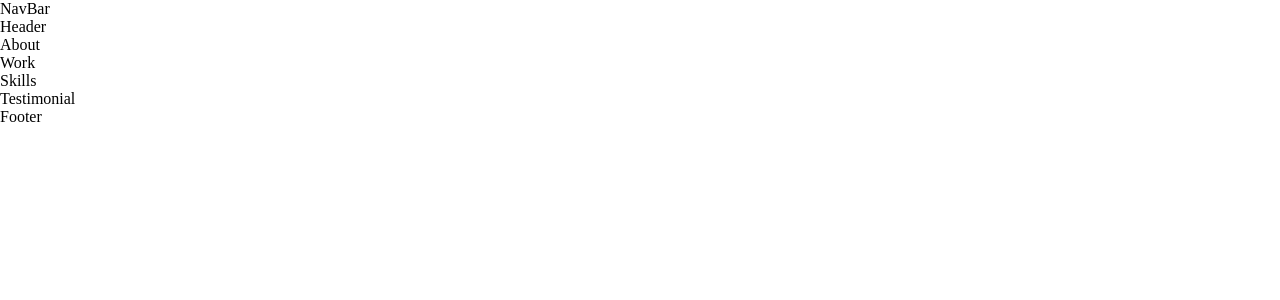
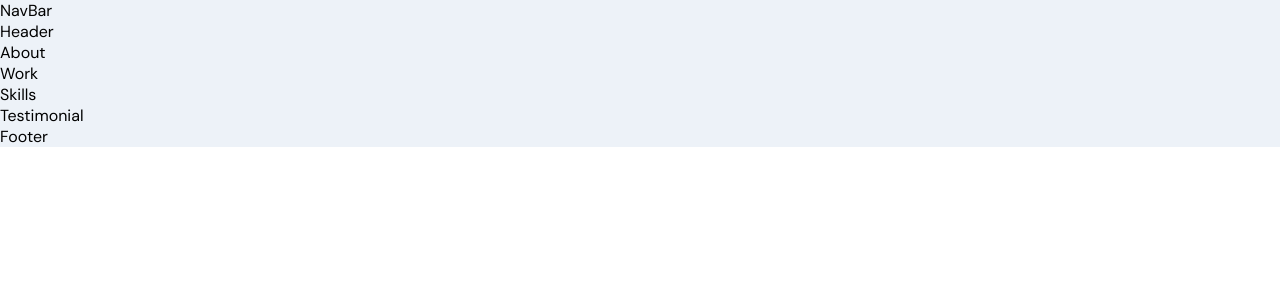
Before and after one commit to 42-82-92/MERN_stack_website, a React (Create React App) app in the folder frontend_react/: page / in a window 1280 px wide. Shown: the top 300 px of the page. Built offline with nearby package versions, Linux system fonts and the light colour scheme.

Commit message:
'app' was wrong case

```diff
--- a/frontend_react/src/App.js
+++ b/frontend_react/src/App.js
@@ -6,7 +6,7 @@ import './App.scss';
 
 const App = () => {
   return (
-    <div className="App">
+    <div className="app">
       <NavBar />
       <Header />
       <About />
```
